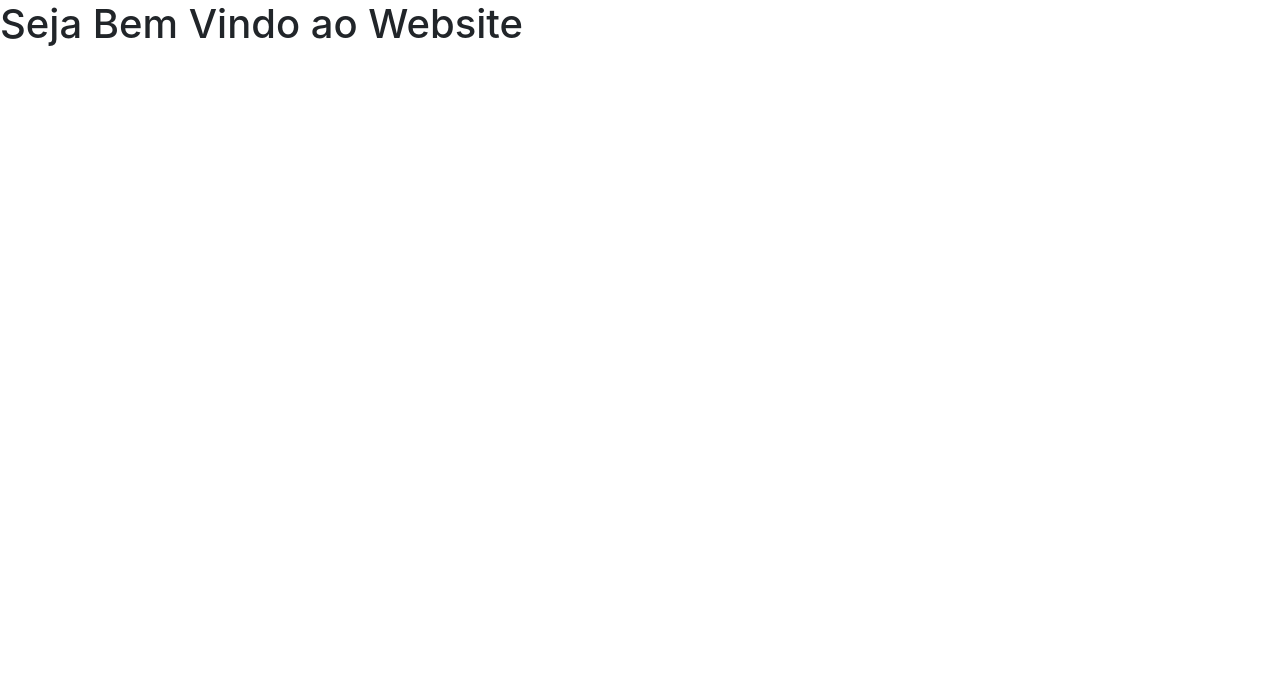
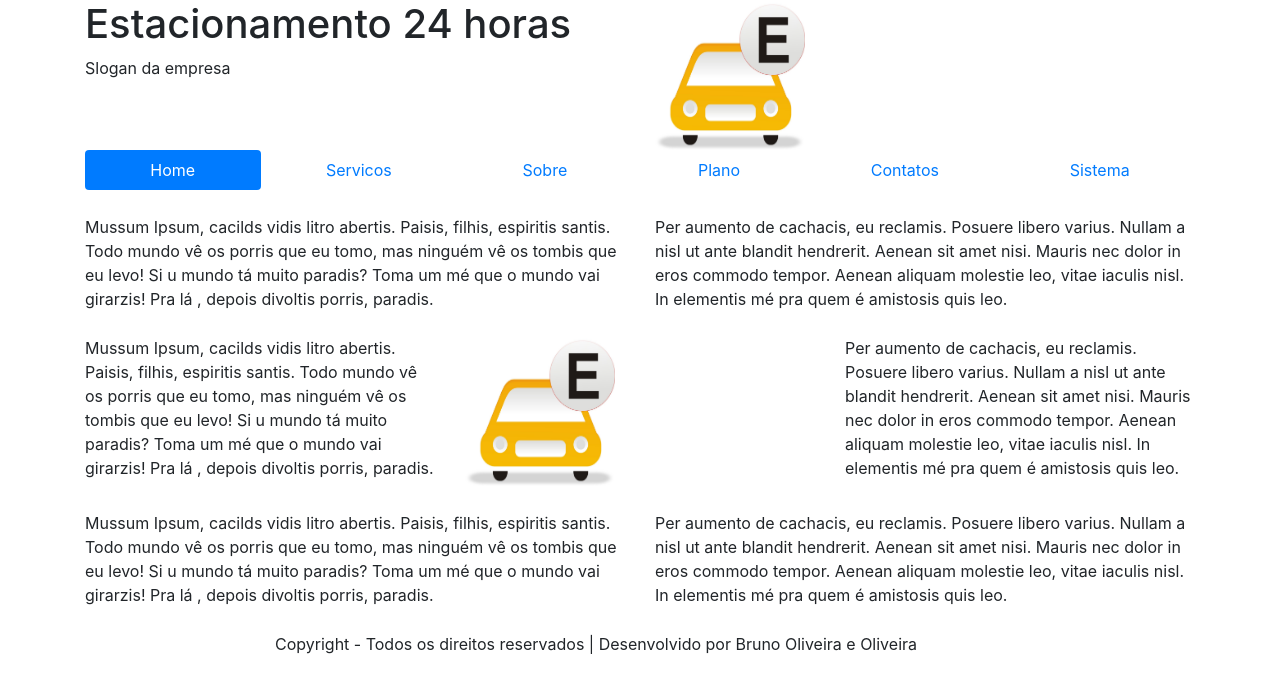
Before and after one commit to Bruno-Oliveira-e-Oliveira/Projeto_final_curso_web_django, a Django app: page / in a window 1280 px wide. Shown: the top 693 px of the page. Run offline with Django 3.2, Linux system fonts and the light colour scheme; some libraries are stand-ins or nearby versions.

Commit message:
Criando a página home da app website

```diff
--- /dev/null
+++ b/website/static/css/style.css
@@ -0,0 +1,9 @@
+
+.footer-website{
+    bottom: -5;
+    position: absolute;
+}
+
+.row-space {
+    margin-top: 25px;
+}
--- a/website/templates/website/base.html
+++ b/website/templates/website/base.html
@@ -7,11 +7,28 @@
     <meta name="viewport" content="width=device-width, initial-scale=1.0">
     <meta http-equiv="X-UA-Compatible" content="ie=edge">
     <link rel="stylesheet" href="{% static 'bootstrap/css/bootstrap.css' %}">
+    <link rel="stylesheet" href="{% static 'css/style.css'%}">
     <title>WebSite | Estacionamento</title>
 </head>
 <body>
-    {% block main %}
+    <div class="container">
+        <div class="row">
+            <div class="col-6">
+                <h1>Estacionamento 24 horas</h1>
+                <span>Slogan da empresa</span>
+            </div>
+            <div class="col-6">
+                <img src="{% static 'img/icone-header.jpg' %}" alt="Estacionamento 24 horas LOGO" width="150" height="150">
+            </div>
+        </div>
 
-    {% endblock  %}
+        {% include 'website/menu.html' %}
+
+        {% block main %}
+        {% endblock %}
+
+        {% include 'website/footer.html' %}
+    </div>
+
 </body>
 </html>
--- /dev/null
+++ b/website/templates/website/footer.html
@@ -0,0 +1,11 @@
+<div class="row row-space">
+    <div class="col-2">
+
+    </div>
+    <div class="col-8">
+        <p class="footer-website">Copyright - Todos os direitos reservados | Desenvolvido por Bruno Oliveira e Oliveira</p>
+    </div>
+    <div class="col-2">
+
+    </div>
+</div>
--- a/website/templates/website/index.html
+++ b/website/templates/website/index.html
@@ -1,5 +1,50 @@
 {% extends 'website/base.html' %}
+{% load static %}
 
 {% block main %}
-    <h1>Seja Bem Vindo ao Website</h1>
-{% endblock  %}
+    <div class="row row-space">
+        <div class="col-6">
+                Mussum Ipsum, cacilds vidis litro abertis. Paisis, filhis, espiritis santis.
+                Todo mundo vê os porris que eu tomo, mas ninguém vê os tombis que eu levo!
+                Si u mundo tá muito paradis? Toma um mé que o mundo vai girarzis! Pra lá ,
+                depois divoltis porris, paradis.
+        </div>
+        <div class="col-6">
+                Per aumento de cachacis, eu reclamis. Posuere libero varius.
+                 Nullam a nisl ut ante blandit hendrerit. Aenean sit amet nisi.
+                  Mauris nec dolor in eros commodo tempor. Aenean aliquam molestie leo,
+                  vitae iaculis nisl. In elementis mé pra quem é amistosis quis leo.
+        </div>
+    </div>
+    <div class="row row-space">
+            <div class="col-4">
+                    Mussum Ipsum, cacilds vidis litro abertis. Paisis, filhis, espiritis santis.
+                    Todo mundo vê os porris que eu tomo, mas ninguém vê os tombis que eu levo!
+                    Si u mundo tá muito paradis? Toma um mé que o mundo vai girarzis! Pra lá ,
+                    depois divoltis porris, paradis.
+            </div>
+            <div class="col-4">
+                <img src="{% static 'img/icone-header.jpg' %}" alt="Estacionamento 24 horas" width="150" height="150">
+            </div>
+            <div class="col-4">
+                    Per aumento de cachacis, eu reclamis. Posuere libero varius.
+                     Nullam a nisl ut ante blandit hendrerit. Aenean sit amet nisi.
+                      Mauris nec dolor in eros commodo tempor. Aenean aliquam molestie leo,
+                      vitae iaculis nisl. In elementis mé pra quem é amistosis quis leo.
+            </div>
+        </div>
+        <div class="row row-space">
+            <div class="col-6">
+                    Mussum Ipsum, cacilds vidis litro abertis. Paisis, filhis, espiritis santis.
+                    Todo mundo vê os porris que eu tomo, mas ninguém vê os tombis que eu levo!
+                    Si u mundo tá muito paradis? Toma um mé que o mundo vai girarzis! Pra lá ,
+                    depois divoltis porris, paradis.
+            </div>
+            <div class="col-6">
+                    Per aumento de cachacis, eu reclamis. Posuere libero varius.
+                        Nullam a nisl ut ante blandit hendrerit. Aenean sit amet nisi.
+                        Mauris nec dolor in eros commodo tempor. Aenean aliquam molestie leo,
+                        vitae iaculis nisl. In elementis mé pra quem é amistosis quis leo.
+            </div>
+        </div>
+{% endblock %}
--- /dev/null
+++ b/website/templates/website/menu.html
@@ -0,0 +1,24 @@
+<div class="row">
+        <div class="col-12">
+            <ul class="nav nav-pills nav-fill">
+                <li class="nav-item">
+                    <a class="nav-link active" href="/">Home</a>
+                </li>
+                <li class="nav-item">
+                    <a class="nav-link" href="#">Servicos</a>
+                </li>
+                <li class="nav-item">
+                    <a class="nav-link" href="#">Sobre</a>
+                </li>
+                <li class="nav-item">
+                    <a class="nav-link" href="#">Plano</a>
+                </li>
+                <li class="nav-item">
+                    <a class="nav-link" href="#">Contatos</a>
+                </li>
+                <li class="nav-item">
+                    <a class="nav-link" href="{% url 'core_home' %}">Sistema</a>
+                </li>
+            </ul>
+        </div>
+    </div>
```
Also changed, not shown: db.sqlite3, static/img/icone-header.jpg (added).
